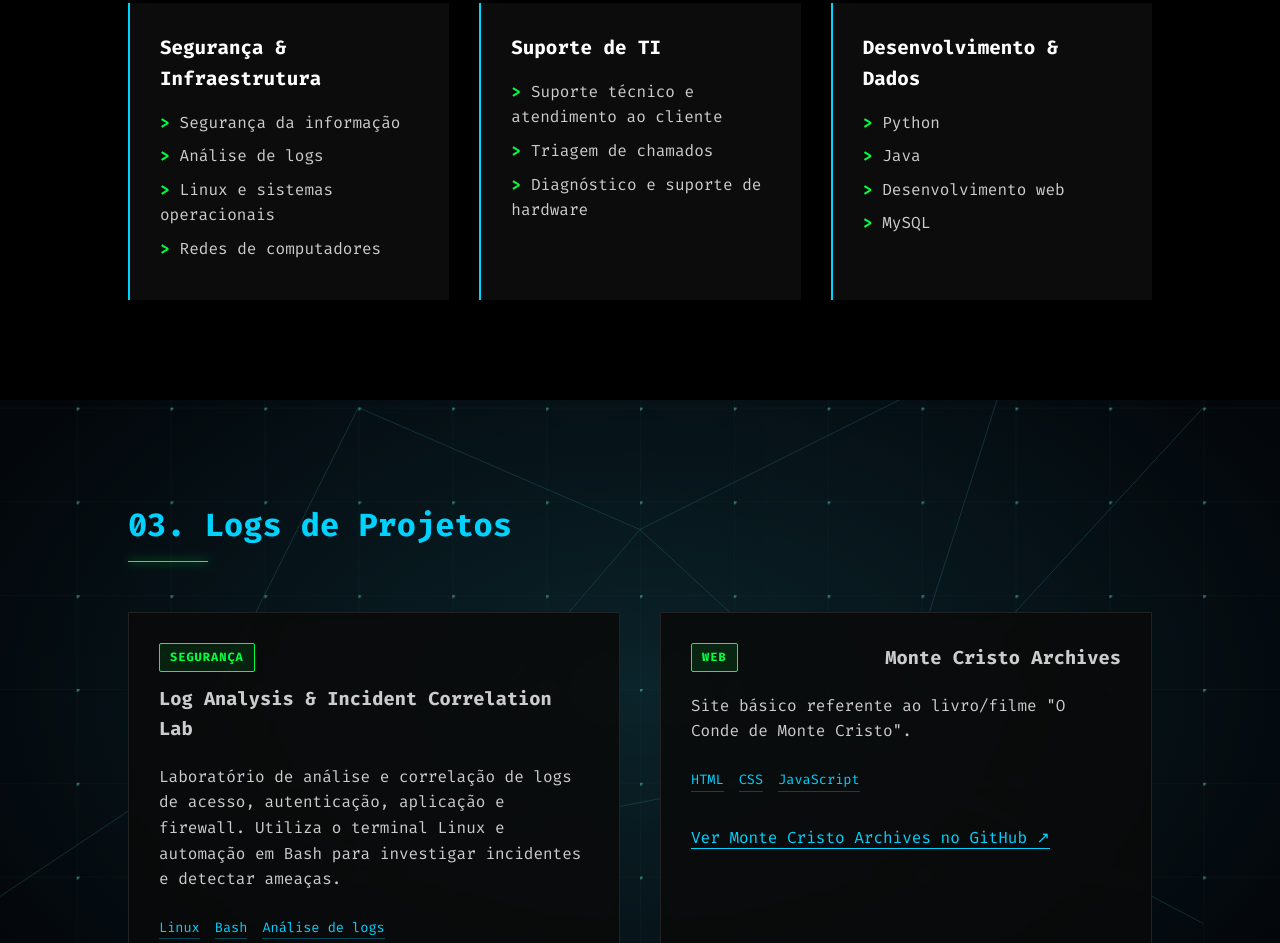
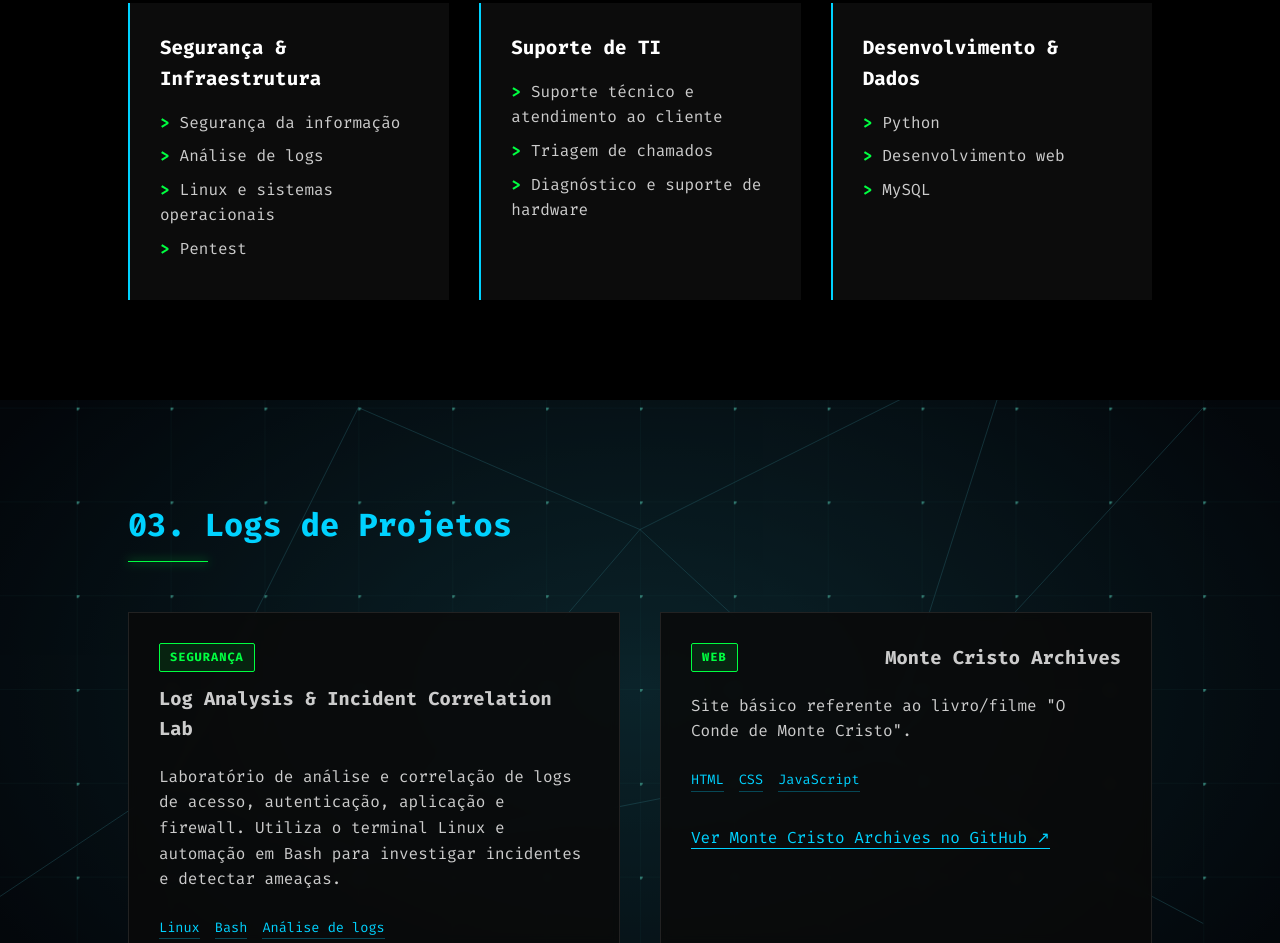
Before and after one commit to ianfalcao/Portifolio, a plain HTML site: page index.html in a window 1280 px wide. Shown: the part 2532-3475 px from the top of the page. Drawn offline with Linux system fonts and the light colour scheme.

Commit message:
atualizado skills

```diff
--- a/index.html
+++ b/index.html
@@ -81,7 +81,7 @@
                     <li>Segurança da informação</li>
                     <li>Análise de logs</li>
                     <li>Linux e sistemas operacionais</li>
-                    <li>Redes de computadores</li>
+                    <li>Pentest</li>
                 </ul>
             </div>
             <div class="skill-card">
@@ -96,7 +96,6 @@
                 <h3>Desenvolvimento & Dados</h3>
                 <ul>
                     <li>Python</li>
-                    <li>Java</li>
                     <li>Desenvolvimento web</li>
                     <li>MySQL</li>
                 </ul>
```
